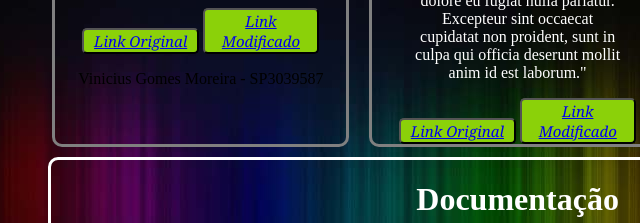
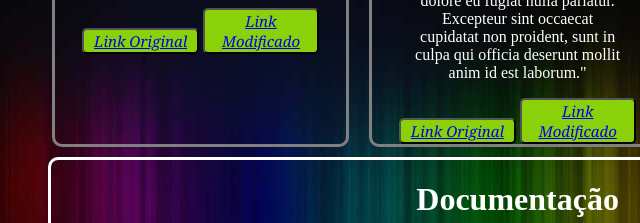
Before and after one commit to vinihgomes/projetodw1, a plain HTML site: page index.html in a window 1280 px wide. Shown: the part 577-800 px from the top of the page, 124-764 px from the left. Drawn offline with Linux system fonts and the light colour scheme; files that its build step writes are made by us from their sources.

Commit message:
Update index.html

```diff
--- a/index.html
+++ b/index.html
@@ -39,7 +39,6 @@
             >Link Modificado</a
           >
         </button>
-        <div><p>Vinicius Gomes Moreira - SP3039587</p></div>
       </div>
       <div class="Mods">
         <div class="box">
```
